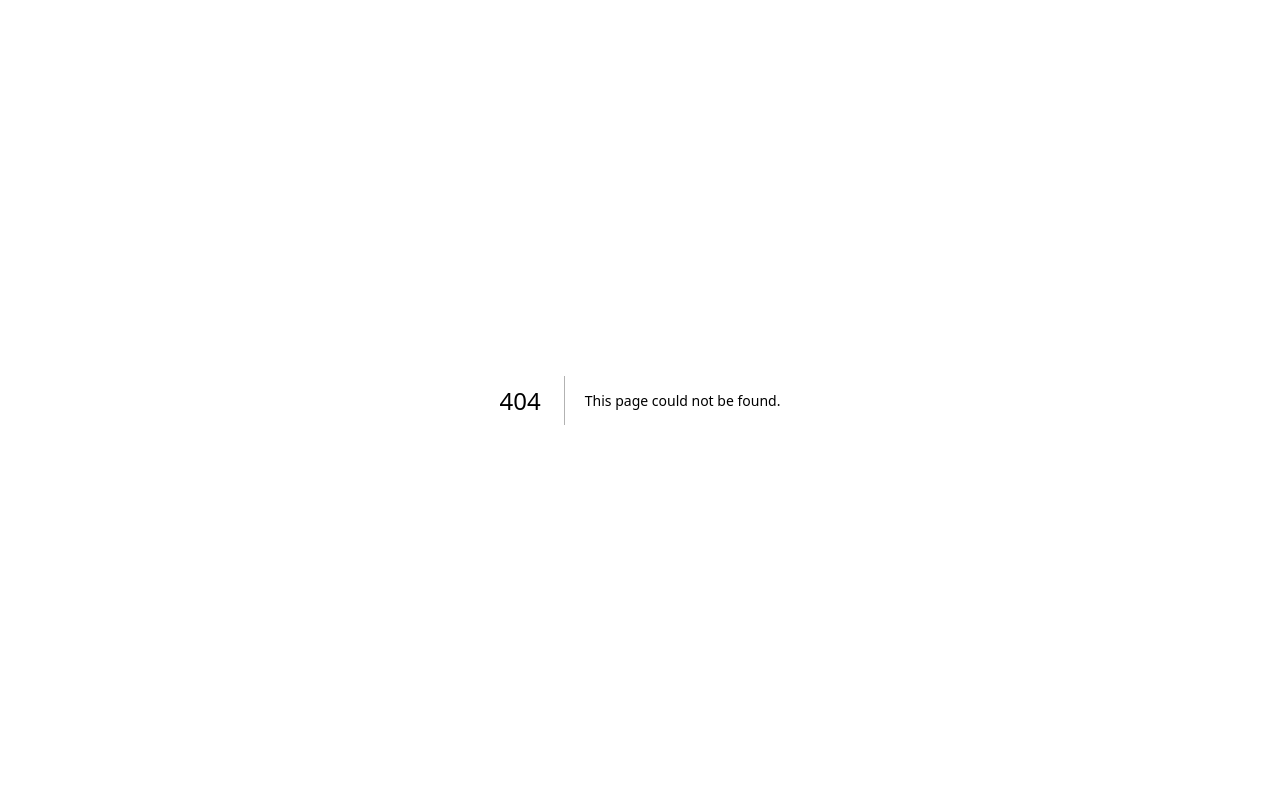
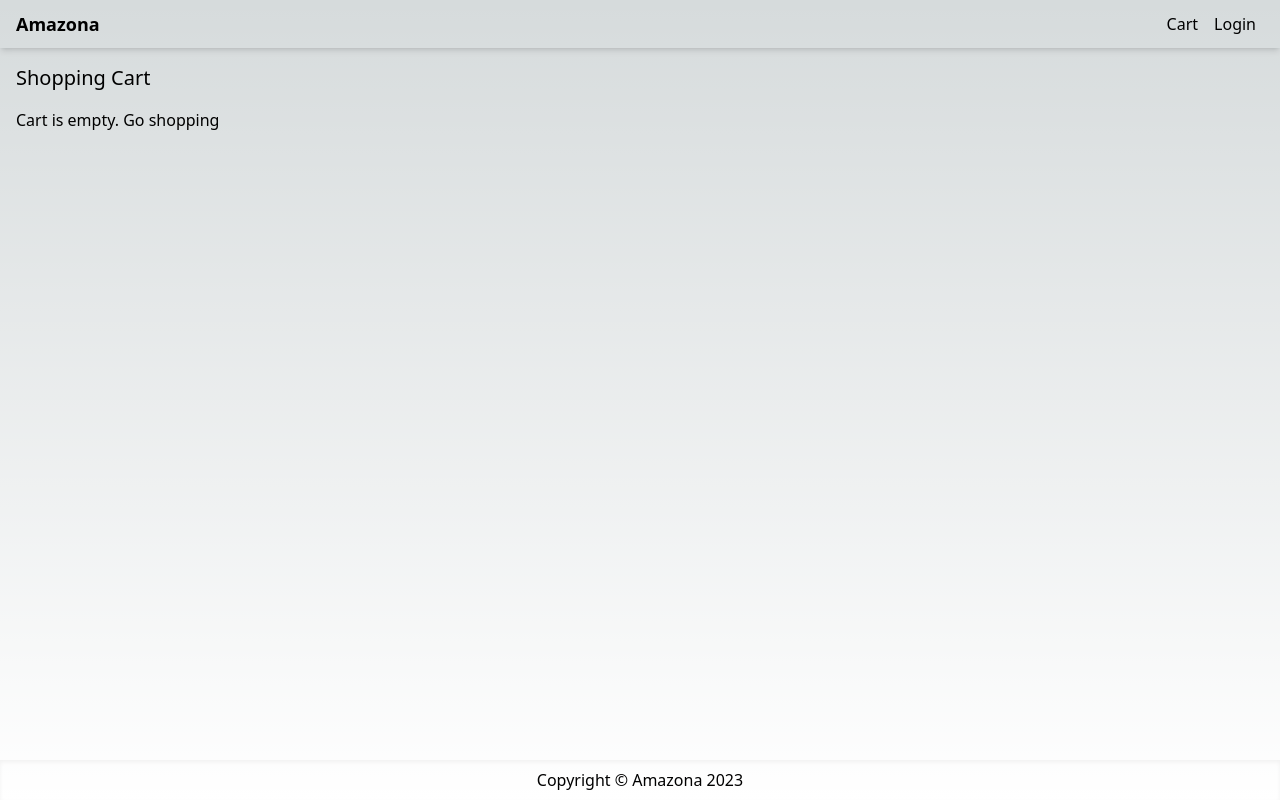
Before and after one commit to huongtt13ksnavn/project_amazona, a Next.js app: page /cart in a window 1280 px wide. Before the commit this address had no page. Built offline with nearby package versions, Linux system fonts and the light colour scheme.

Commit message:
Create cart page

```diff
--- a/components/Layout.js
+++ b/components/Layout.js
@@ -1,8 +1,10 @@
+import { Store } from '@/utils/Store';
 import Head from 'next/head';
 import Link from 'next/link';
-import React from 'react';
+import React, { useContext } from 'react';
 
 const Layout = ({ children, title }) => {
+  const { state } = useContext(Store);
   return (
     <>
       <Head>
@@ -17,8 +19,13 @@
               Amazona
             </Link>
             <div>
-              <Link href={'/'} className="p-2">
+              <Link href={'/cart'} className="p-2">
                 Cart
+                {state.cart.cartItems.length > 0 && (
+                  <span className="ml-1 rounded-full bg-red-600 px-2 py-1 text-xs font-bold text-white">
+                    {state.cart.cartItems.reduce((a, c) => a + c.quantity, 0)}
+                  </span>
+                )}
               </Link>
               <Link href={'/'} className="p-2">
                 Login
--- a/components/ProductItem.js
+++ b/components/ProductItem.js
@@ -2,8 +2,7 @@
 import Link from 'next/link';
 import React from 'react';
 
-const ProductItem = ({ product }) => {
-  console.log(product);
+const ProductItem = ({ product, addToCart }) => {
   return (
     <div className="card text-center">
       <Link
@@ -26,7 +25,11 @@
       </Link>
       <p className="mb-2">{product.brand}</p>
       <p className="mb-2">$ {product.price}</p>
-      <button className="primary-button mb-2" type="button">
+      <button
+        className="primary-button mb-2"
+        type="button"
+        onClick={() => addToCart && addToCart(product)}
+      >
         Add to cart
       </button>
     </div>
--- a/package.json
+++ b/package.json
@@ -9,6 +9,7 @@
     "lint": "next lint"
   },
   "dependencies": {
+    "@heroicons/react": "^2.0.18",
     "autoprefixer": "10.4.14",
     "eslint": "8.45.0",
     "eslint-config-next": "13.4.12",
--- a/pages/_app.js
+++ b/pages/_app.js
@@ -1,5 +1,10 @@
-import '@/styles/globals.css'
+import '@/styles/globals.css';
+import { StoreProvider } from '@/utils/Store';
 
 export default function App({ Component, pageProps }) {
-  return <Component {...pageProps} />
+  return (
+    <StoreProvider>
+      <Component {...pageProps} />
+    </StoreProvider>
+  );
 }
--- /dev/null
+++ b/pages/cart.js
@@ -0,0 +1,92 @@
+import Layout from '@/components/Layout';
+import { Store } from '@/utils/Store';
+import Image from 'next/image';
+import Link from 'next/link';
+import React, { useContext } from 'react';
+import { XCircleIcon } from '@heroicons/react/24/outline';
+import { useRouter } from 'next/router';
+
+const CartScreen = () => {
+  const router = useRouter();
+  const { state, dispatch } = useContext(Store);
+  const {
+    cart: { cartItems },
+  } = state;
+
+  const removeItemHandler = (item) => {
+    dispatch({ type: 'CART_REMOVE_ITEM', payload: item });
+  };
+  return (
+    <Layout title={'Shopping cart'}>
+      <h1 className="mb-4 text-xl">Shopping Cart</h1>
+      {cartItems.length === 0 ? (
+        <div>
+          Cart is empty. <Link href={'/'}>Go shopping</Link>
+        </div>
+      ) : (
+        <div className="grid md:grid-cols-4 md:gap-5">
+          <div className="overflow-x-auto md:col-span-3">
+            <table className="min-w-full">
+              <thead className="border-b">
+                <tr>
+                  <th className="px-5 text-left">Item</th>
+                  <th className="p-5 text-right">Quantity</th>
+                  <th className="p-5 text-right">Price</th>
+                  <th className="p-5">Action</th>
+                </tr>
+              </thead>
+              <tbody>
+                {cartItems.map((item) => (
+                  <tr className="border-b" key={item.slug}>
+                    <td>
+                      <Link href={`/product/${item.slug}`}>
+                        <Image
+                          src={item.image}
+                          alt={item.name}
+                          width={50}
+                          height={50}
+                          layout="reponsive"
+                        />
+                        &nbsp;
+                        {item.name}
+                      </Link>
+                    </td>
+                    <td className="p-5 text-right">{item.quantity}</td>
+                    <td className="p-5 text-right">$ {item.price}</td>
+                    <td className="p-5 text-center">
+                      <button onClick={() => removeItemHandler(item)}>
+                        <XCircleIcon className="w-5 h-5"></XCircleIcon>
+                      </button>
+                    </td>
+                  </tr>
+                ))}
+              </tbody>
+            </table>
+          </div>
+          <div className="card p-5">
+            <ul>
+              <li>
+                <div className="sub-3 text-xl ">
+                  Subtotal ({cartItems.reduce((a, c) => a + c.quantity, 0)})
+                  {' : '}
+                  {cartItems.reduce((a, c) => a + c.quantity * c.price, 0)}
+                  {'$'}
+                </div>
+              </li>
+              <li>
+                <button
+                  onClick={() => router.push('/shipping')}
+                  className="primary-button w-full"
+                >
+                  Check out
+                </button>
+              </li>
+            </ul>
+          </div>
+        </div>
+      )}
+    </Layout>
+  );
+};
+
+export default CartScreen;
--- a/pages/index.js
+++ b/pages/index.js
@@ -1,13 +1,35 @@
 import Layout from '@/components/Layout';
 import ProductItem from '@/components/ProductItem';
+import { Store } from '@/utils/Store';
 import data from '@/utils/data';
+import { useContext } from 'react';
 
 export default function Home() {
+  const { state, dispatch } = useContext(Store);
+  const {
+    cart: { cartItems },
+  } = state;
+  const addToCart = (product) => {
+    const existItem = cartItems.find((x) => x.slug === product.slug);
+    const quantity = existItem ? existItem.quantity + 1 : 1;
+    if (existItem && !(existItem.countInStock > 0)) {
+      alert('Sorry. Product is out of stock');
+      return;
+    }
+    dispatch({
+      type: 'CART_ADD_ITEM',
+      payload: { ...product, quantity: quantity },
+    });
+  };
   return (
     <Layout title={'Home Page'}>
       <div className="grid grid-cols-1 gap-4 md:grid-cols-3 lg:grid-cols-4">
         {data.products.map((product) => (
-          <ProductItem key={product.slug} product={product} />
+          <ProductItem
+            key={product.slug}
+            product={product}
+            addToCart={addToCart}
+          />
         ))}
       </div>
     </Layout>
--- a/pages/product/[slug].js
+++ b/pages/product/[slug].js
@@ -1,17 +1,31 @@
 import Layout from '@/components/Layout';
+import { Store } from '@/utils/Store';
 import data from '@/utils/data';
 import Image from 'next/image';
 import Link from 'next/link';
 import { useRouter } from 'next/router';
-import React from 'react';
+import React, { useContext } from 'react';
 
 const ProductScreen = () => {
+  const { state, dispatch } = useContext(Store);
   const { query } = useRouter();
   const { slug } = query;
   const product = data.products.find((p) => p.slug === slug);
   if (!product) {
     return <div>Product not found</div>;
   }
+  const addToCart = () => {
+    const existItem = state.cart.cartItems.find((x) => x.slug === product.slug);
+    const quantity = existItem ? existItem.quantity + 1 : 1;
+    if (existItem && !(existItem.countInStock > 0)) {
+      alert('Sorry. Product is out of stock');
+      return;
+    }
+    dispatch({
+      type: 'CART_ADD_ITEM',
+      payload: { ...product, quantity: quantity },
+    });
+  };
   return (
     <Layout title={product.name}>
       <div className="py-2">
@@ -31,13 +45,13 @@
           <ul>
             <li>
               <h1 className="text-lg">{product.name}</h1>
-              <li>Category: {product.category}</li>
-              <li>Brand: {product.brand}</li>
-              <li>
-                {product.rating} of {product.numReviews} reviews
-              </li>
-              <li>{product.description}</li>
             </li>
+            <li>Category: {product.category}</li>
+            <li>Brand: {product.brand}</li>
+            <li>
+              {product.rating} of {product.numReviews} reviews
+            </li>
+            <li>{product.description}</li>
           </ul>
         </div>
         <div>
@@ -50,7 +64,9 @@
               <div>Status</div>
               <div>{product.countInStock > 0 ? 'In stock' : 'Unavailable'}</div>
             </div>
-            <button className="primary-button w-full">Add to cart</button>
+            <button className="primary-button w-full" onClick={addToCart}>
+              Add to cart
+            </button>
           </div>
         </div>
       </div>
--- /dev/null
+++ b/utils/Store.js
@@ -0,0 +1,43 @@
+import { createContext, useReducer } from 'react';
+
+export const Store = createContext();
+
+const initialState = {
+  cart: { cartItems: [] },
+};
+
+function reducer(state, action) {
+  switch (action.type) {
+    case 'CART_ADD_ITEM': {
+      const newItem = action.payload;
+      const existItem = state.cart.cartItems.find(
+        (item) => item.slug === newItem.slug
+      );
+      const cartItems = existItem
+        ? state.cart.cartItems.map((item) =>
+            item.name === existItem.name ? newItem : item
+          )
+        : [...state.cart.cartItems, newItem];
+
+      return { ...state, cart: { ...state.cart, cartItems } };
+    }
+
+    case 'CART_REMOVE_ITEM': {
+      const cartRemove = action.payload;
+      const cartItems = state.cart.cartItems.filter(
+        (item) => item.slug !== cartRemove.slug
+      );
+      console.log(cartItems);
+      return { ...state, cart: { ...state.cart, cartItems } };
+    }
+
+    default:
+      return state;
+  }
+}
+
+export function StoreProvider({ children }) {
+  const [state, dispatch] = useReducer(reducer, initialState);
+  const value = { state, dispatch };
+  return <Store.Provider value={value}>{children}</Store.Provider>;
+}
```
Also changed, not shown: 1 other file (tests, documents, lock files or other folders).
